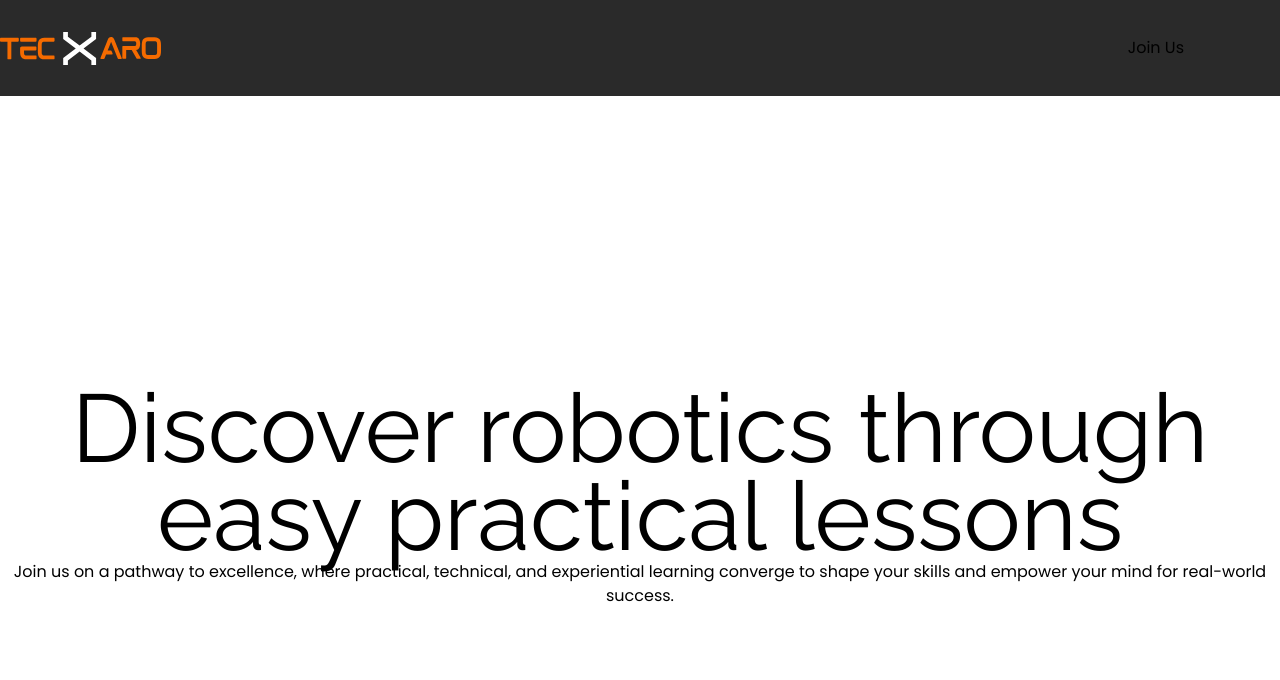
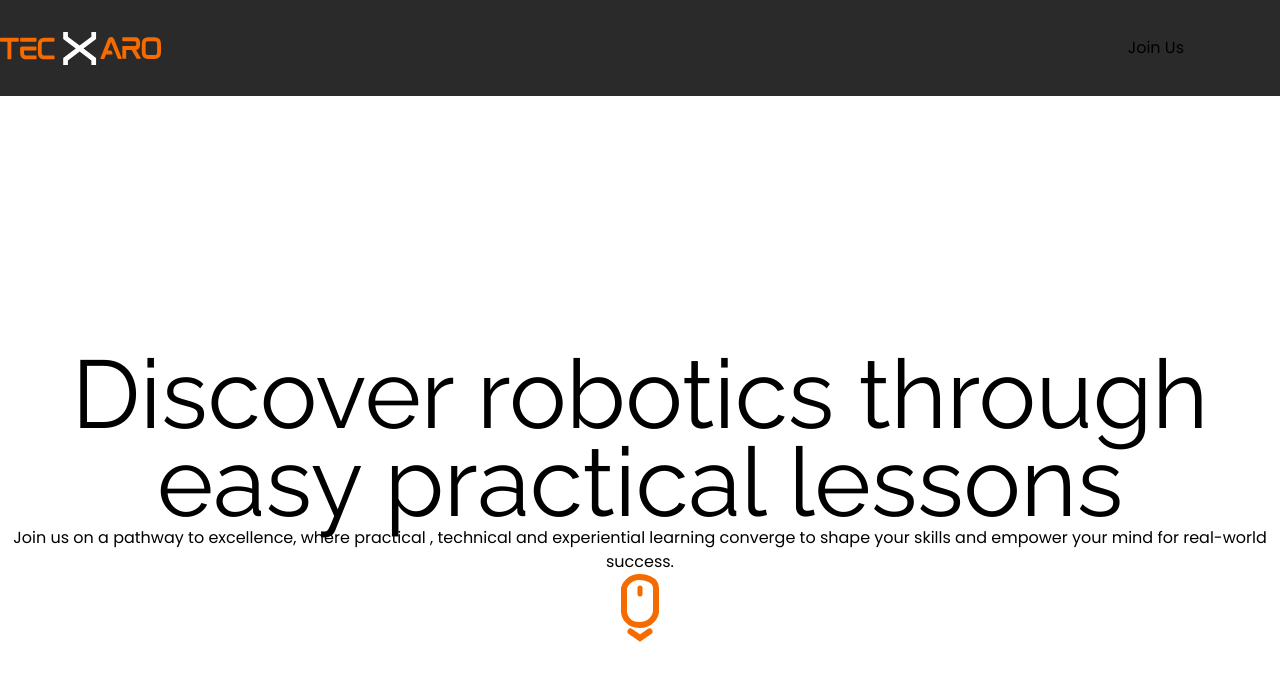
Before and after one commit to Techxaro/tecxaro-website, a React (Vite) app in the folder website/: page / in a window 1280 px wide. Shown: the top 680 px of the page. Built offline with nearby package versions, Linux system fonts and the light colour scheme.

Commit message:
the hero section is more or less done for the desktop version

```diff
--- a/website/src/screenSize/Desktop/Components/_1_heroSection.jsx
+++ b/website/src/screenSize/Desktop/Components/_1_heroSection.jsx
@@ -1,4 +1,6 @@
-
+// ASSETS
+import mouse from "../../../assets/svg/mouse.svg"
+import downArrow from "../../../assets/svg/downArrow.svg"
 
 
 // CSS
@@ -11,25 +13,35 @@
 
 
       {/* THE MAIN BIG BOLD WRITING */}
-      <div className=" raleway text-white mb-[10rem] font-medium">
+      <div className=" raleway text-white mb-[12rem] font-medium flex flex-col justify-center items-center">
 
 
         {/* FIRST LINE */}
         <h1 className="heroSection-main-highlight">
 
-          Discover <span>robotics</span> through</h1>
+          Discover <span className=" text-[#F56B00] font-bold">robotics</span> through</h1>
 
 
         {/* SECOND LINE */}
-        <h1 className="heroSection-main-highlight">
+        <h1 className="heroSection-main-highlight mb-4">
 
-          easy <span>practical</span> lessons </h1>
+          easy <span className=" text-[#F56B00] font-bold">practical</span> lessons </h1>
+
+
+
+
+        {/* THE SMALL BOLD WRITING  */}
+
 
 
         {/* THE SMALL LINES SUBS */}
-        <p className=" poppins">
+        <p className=" poppins font-semibold text-xl w-[61rem]">
 
-          Join us on a pathway to excellence, where practical, technical, and experiential learning converge to shape your skills and empower your mind for real-world success.</p>
+          Join us on a pathway to excellence, where
+          <span className=" text-[#F56B00] font-bold"> practical </span>,
+          <span className=" text-[#F56B00] font-bold"> technical </span>and
+          <span className=" text-[#F56B00] font-bold"> experiential learning </span>
+          converge to shape your skills and empower your mind for real-world success.</p>
 
 
       </div>
@@ -37,13 +49,21 @@
 
 
 
-      {/* THE SMALL BOLD WRITING  */}
+
 
 
 
 
 
       {/* THE SMALL SVG ANIMATION TO SCROLL */}
+      <div id="scrolling-down-animation-hero-section" className=" absolute bottom-8">
+
+          <img src={mouse} alt="" className="" />
+          <img src={downArrow} alt="" className=" animate-bounce relative top-4" />
+
+      </div>
+
+
     </div>
   )
 }
--- a/website/src/screenSize/Desktop/Pages/homePage.css
+++ b/website/src/screenSize/Desktop/Pages/homePage.css
@@ -50,6 +50,15 @@
 }
 
 
+#scrolling-down-animation-hero-section{
+    display: flex;
+    flex-direction: column;
+    justify-content: center;
+    align-items: center;
+}
+
+
+
 /* HOME PAGE */
 #home-page-desktop-id{
     width: 100%;
```
Also changed, not shown: website/src/assets/svg/downArrow.svg (added), website/src/assets/svg/mouse.svg (added).
